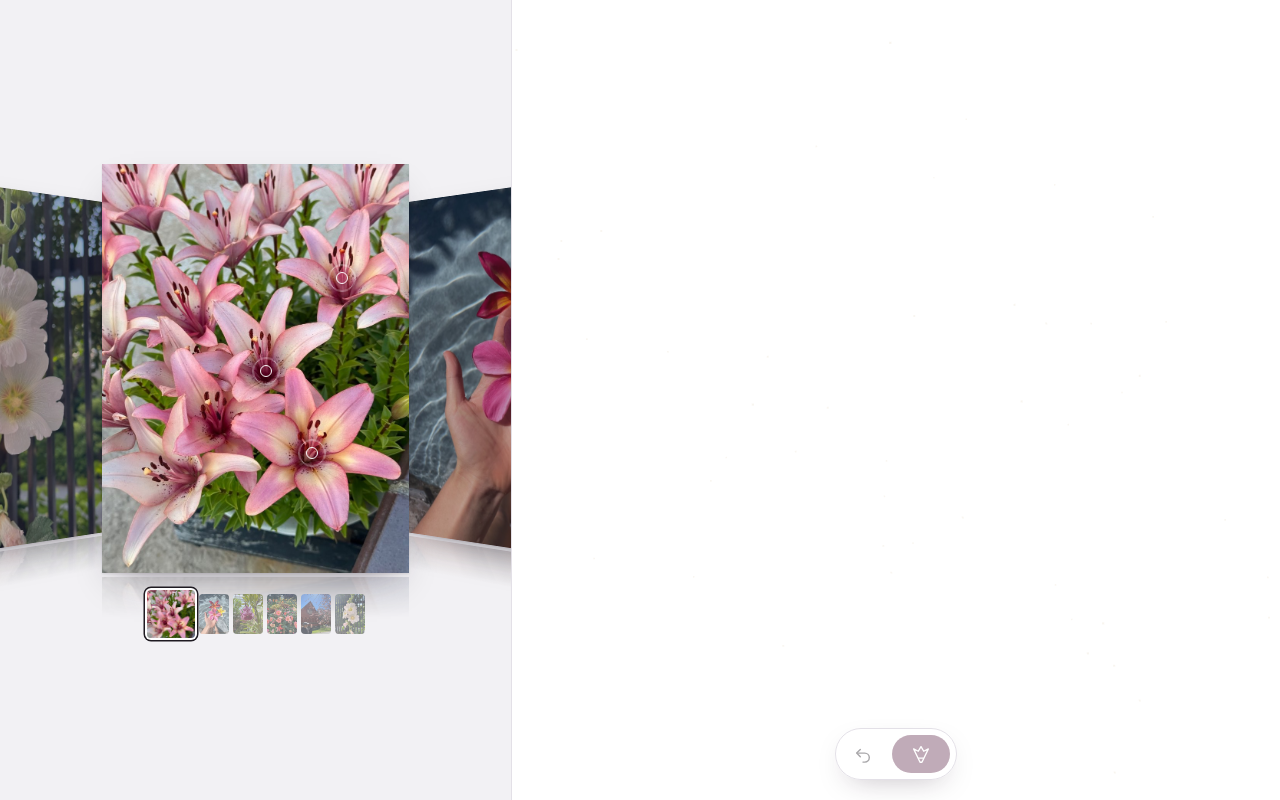
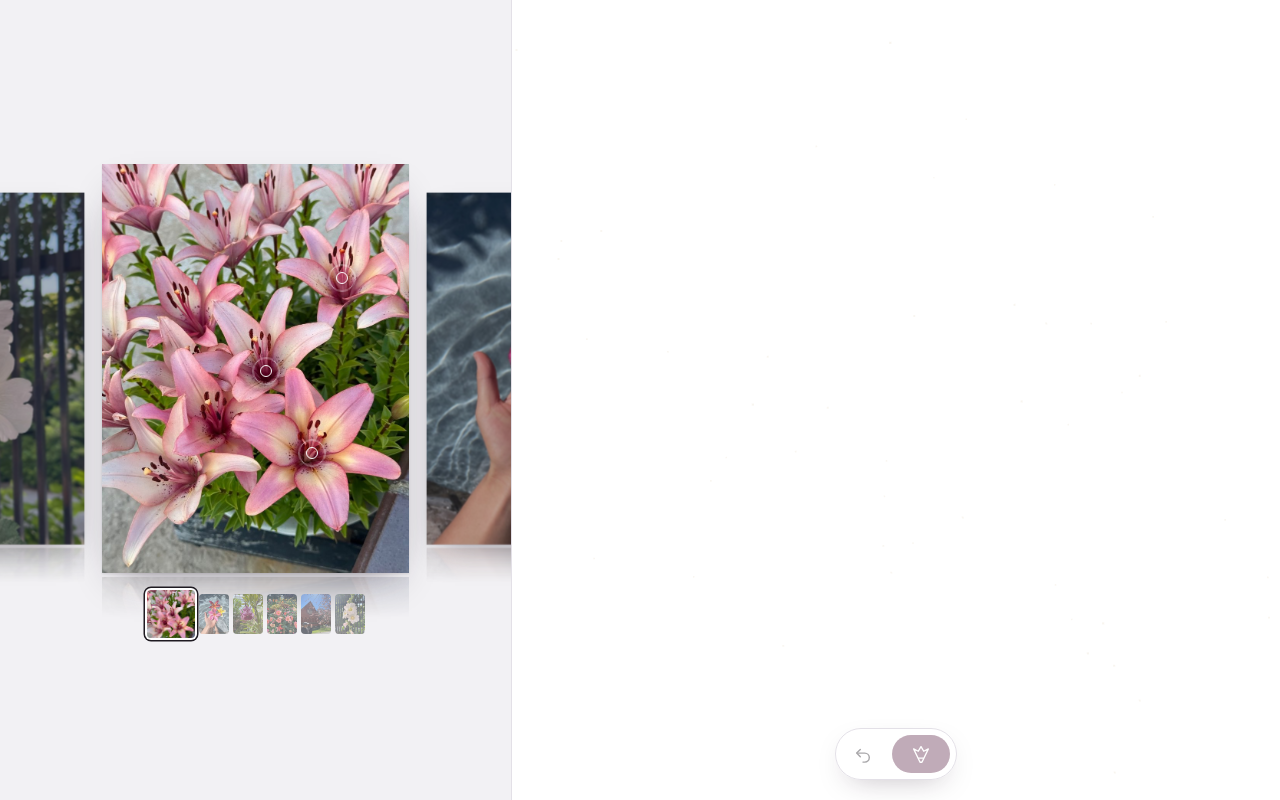
Before and after one commit to renee-du/bouquet, a plain HTML site: page index.html in a window 1280 px wide. Drawn offline with nearby package versions, Linux system fonts and the light colour scheme; animation ran at ten frames a second.

Commit message:
Flatten the photo carousel
Co-Authored-By: Claude Opus 5.5 <noreply@anthropic.com>
Claude-Session: https://claude.ai/code/session_01CxARGmDgDrKCoQD87cAKYj

```diff
--- a/index.html
+++ b/index.html
@@ -232,10 +232,11 @@ function renderRoll(dt){
   viewer.classList.toggle('moving', Math.abs(goal-pos)>.03 || !!swipe);
   for(let i=0;i<NS;i++){
     const el=slides[i].el, off=wrapOff(i-pos), a=Math.abs(off), sg=Math.sign(off);
-    const x = sg*(a<1 ? a*spacing*1.2 : spacing*1.2 + (a-1)*spacing*.62);
-    const rot = -clamp(off,-1,1)*46;
-    const z = -Math.min(a,1)*slideW*.42 - Math.max(0,a-1)*slideW*.18;
-    el.style.transform=`translate3d(${x.toFixed(2)}px,0,${z.toFixed(2)}px) rotateY(${rot.toFixed(2)}deg)`;
+    // flat row: side photos face forward, a little smaller, with a clear gap between each
+    const sc = 1 - Math.min(a,2)*.14, gapPx = 18;
+    const step1 = slideW*(.5+.43) + gapPx, step2 = slideW*(.43+.36) + gapPx;
+    const x = sg*(a<1 ? a*step1 : step1 + (a-1)*step2);
+    el.style.transform=`translate3d(${x.toFixed(2)}px,0,0) scale(${sc.toFixed(4)})`;
     el.style.zIndex=String(100-Math.round(a*10));
     el.style.setProperty('--shade', Math.min(a*.32,.62).toFixed(3));
     el.style.opacity = a>2.4 ? Math.max(0,1-(a-2.4)*2.5).toFixed(3) : '1';
```
